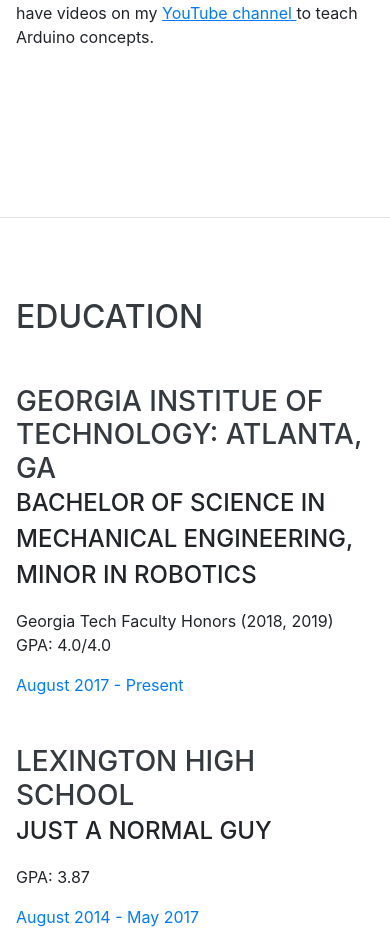
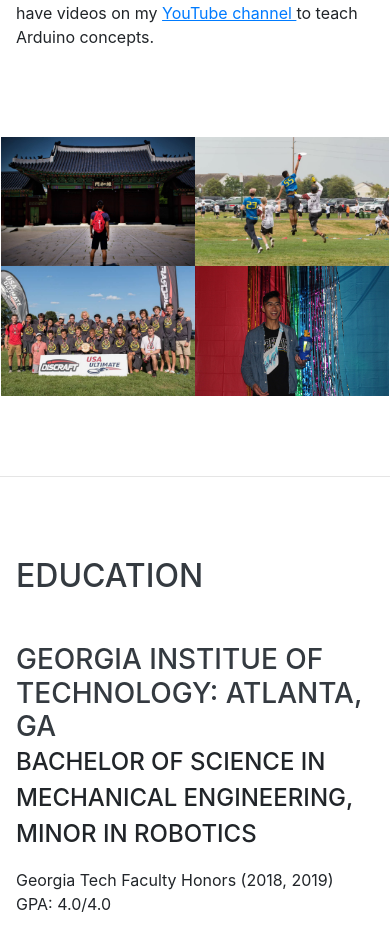
Before and after one commit to sjmock99/sjmock99.github.io, a website with bundled scripts: page index.html in a window 390 px wide. Shown: the part 1458-2389 px from the top of the page. Built offline with nearby package versions, Linux system fonts and the light colour scheme; a web font is replaced by a local one.

Commit message:
using fluid images

```diff
--- a/index.html
+++ b/index.html
@@ -109,15 +109,12 @@
 		<br>
 		<br>
 		<br>
-		<span class="d-none d-lg-block">
 		<div class="row">
-        <img class="img-fluid img-profile mx-auto mb-2" style = width:50% src="img/supreme_stephen.jpg" alt="">
-		<img class="img-fluid img-profile mx-auto mb-2" style = width:50% src="img/skiedboi.jpg" alt="">
-		<img class="img-fluid img-profile mx-auto mb-2" style = width:50% src="img/victory.jpg" alt="">
-		<img class="img-fluid img-profile mx-auto mb-2" style = width:50% src="img/sparkle.JPG" alt="">
-
+        <img class="img-fluid mx-auto" style = width:50% src="img/supreme_stephen.jpg" alt="">
+		<img class="img-fluid mx-auto" style = width:50% src="img/skiedboi.jpg" alt="">
+		<img class="img-fluid mx-auto" style = width:50% src="img/victory.jpg" alt="">
+		<img class="img-fluid mx-auto" style = width:50% src="img/sparkle.JPG" alt="">
 		</div>
-		</span>
 
 
       </div>
```
